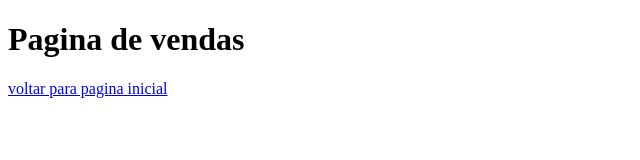
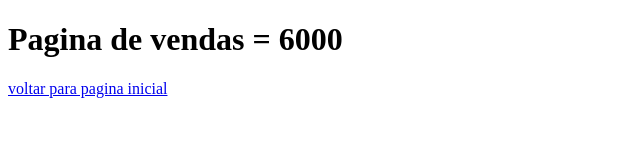
Before and after one commit to Cassiu-dev/aulagithub, a plain HTML site: page vendas.html in a window 1280 px wide. Shown: the whole page, without its empty margins (0-640 px from the left). Drawn offline with Linux system fonts and the light colour scheme.

Commit message:
Update vendas.html

```diff
--- a/vendas.html
+++ b/vendas.html
@@ -7,7 +7,7 @@
     <title>Document</title>
 </head>
 <body>
-    <h1>Pagina de vendas</h1>
+    <h1>Pagina de vendas = 6000</h1>
     <a href="index.html">voltar para pagina inicial</a>
 </body>
 </html>
```
